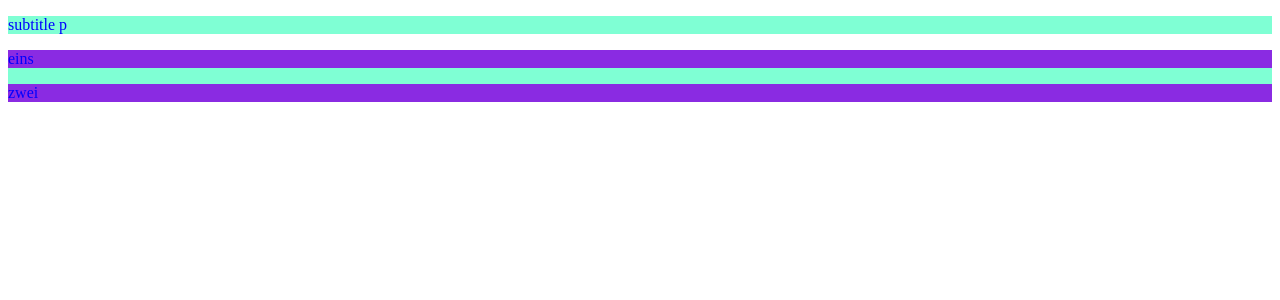
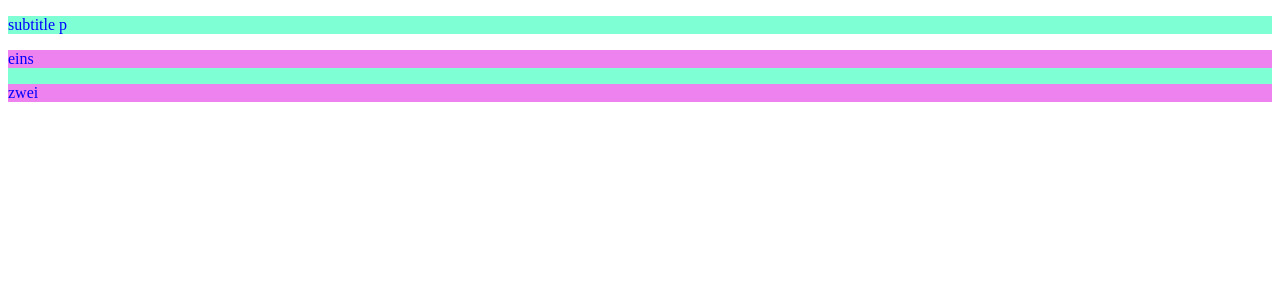
Before and after one commit to Alpi1907/SWP_4bWI, a PHP site: page /Selectors.html in a window 1280 px wide. Shown: the part 45-345 px from the top of the page. Run offline with PHP 8.4, Linux system fonts and the light colour scheme.

Commit message:
style.css added

```diff
--- a/style.css
+++ b/style.css
@@ -14,5 +14,5 @@ div{
         }
 
 #text p{
-    background-color: blueviolet;
+    background-color: violet;
 }
```
